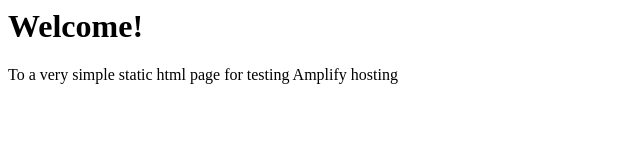
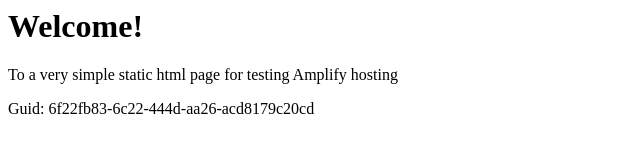
Before and after one commit to aws-aemilia-sin/Github-PR-Commit-Integration-Test-DoNotTouch-Gith-P5X5MO5I-v1-preprod-ap-southeast-1, a website: page src/index.html in a window 1280 px wide. Shown: the whole page, without its empty margins (0-640 px from the left). Drawn offline with Linux system fonts and the light colour scheme.

Commit message:
commit from integ tests

```diff
--- a/src/index.html
+++ b/src/index.html
@@ -1,3 +1,5 @@
+
+
 <html lang="en">
 
 <head>
@@ -10,6 +12,6 @@
 <body>
     <h1>Welcome!</h1>
     <p>To a very simple static html page for testing Amplify hosting</p>
-</body>
+    <p>Guid: 6f22fb83-6c22-444d-aa26-acd8179c20cd</p></body>
 
 </html>
```
